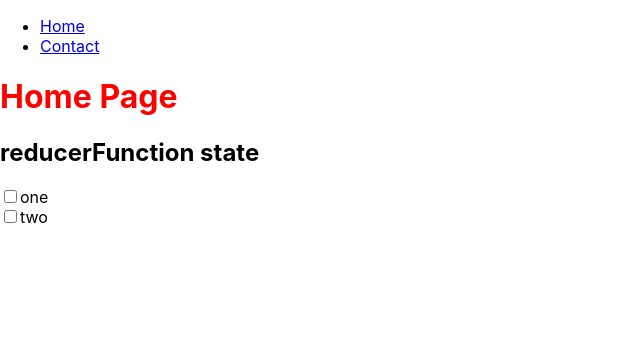
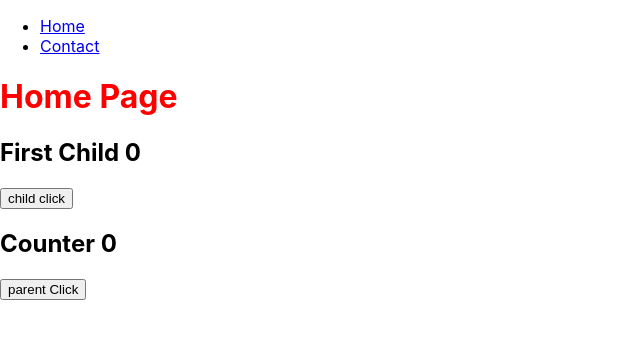
Before and after one commit to hamza-burhan/tic-tac-toe-React, a React (Create React App) app: page / in a window 1280 px wide. Shown: the top 338 px of the page, without its empty margins (0-640 px from the left). Built offline with nearby package versions, Linux system fonts and the light colour scheme.

Commit message:
useCallback Hook

```diff
--- a/src/main/Pages/home.jsx
+++ b/src/main/Pages/home.jsx
@@ -1,46 +1,24 @@
-import { useState,useEffect, useRef,useReducer  } from 'react';
+import { useState,useEffect, useRef,useReducer, useCallback  } from 'react';
 import '../Styles/home.scss'
 import Child from '../components/child';
 
 export default function Home (){
-  const initialState = [
-    {
-      id:1,
-      todo: 'one'
-    },
-    {
-      id:2,
-      todo: 'two'
-    }
-  ]
-  const reducerFunction = (state,action) => {
-    console.log('reducerFunction action: ', action);
-    console.log('reducerFunction state: ', state);
-    if(action.type >= 2){
-      return [...state,{id:3,todo: 'three'}]
-    }else{
-      return state
-    }
+  const [count, setCount] = useState(0)
+  const [anotherCount, setanotherCount] = useState(0)
 
-  }
-  const [state, dispatch] = useReducer(reducerFunction, initialState)
+  const handleClick = useCallback(() => {
+    console.log('event')
+  },[anotherCount])
 
-  const handleChange = (e) => {
-    console.log('e: ', e);
-    dispatch({type: e.id})
+  const increase = () => {
+    setCount(pre => pre + 1)
   }
   return (
     <>
       <h1>Home Page</h1>
-      <h2>reducerFunction state </h2>
-      {state.map((s,index) => {
-        return (
-          <div key={s.id}>
-            <input type='checkbox' onChange={() => handleChange(s)} />
-            <span>{s.todo}</span>
-          </div>
-        )
-      })}
+      <Child count={anotherCount} handleClick={handleClick} />
+      <h2>Counter {count}</h2>
+      <button onClick={increase}>parent Click</button>
     </>
   )
 }
--- a/src/main/components/child.jsx
+++ b/src/main/components/child.jsx
@@ -1,18 +1,15 @@
-import { useContext, useState } from 'react';
+import { useContext, useState,memo } from 'react';
 import ChildKaChild from './childkachild.jsx';
 import {CustomContext} from '../../index'
 
-export default function Child (){
-  const [count,setCount] = useContext(CustomContext)
-  const handleCLick = (e) => {
-    setCount(pre => count + 1)
-    console.log('count: ', count);
-  }
+ function Child ({count,handleClick}){
+  console.log('Child renders')
     return (
       <>
-          <h2>First Child</h2>
-          <button onClick={handleCLick} >increase context counter</button>
-          <ChildKaChild />
+          <h2>First Child {count}</h2>
+          <button onClick={handleClick}>child click</button>
       </>
     )
   }
+
+  export default memo(Child)
```
